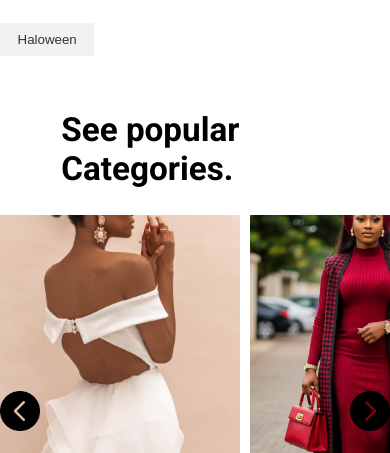
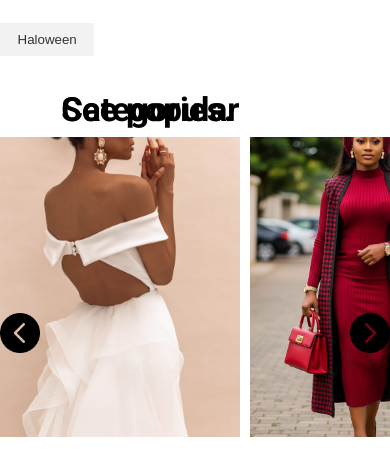
Before and after one commit to Tenagabriel/closet-test7, a plain HTML site: page index.html in a window 390 px wide. Shown: the part 1682-2135 px from the top of the page. Drawn offline with Linux system fonts and the light colour scheme.

Commit message:
Add files via upload

```diff
--- a/styles/main.css
+++ b/styles/main.css
@@ -402,8 +402,9 @@ main {
   }
 
   .popular-category-text {
-    font-size: 1.75rem;
-    font-weight: 700;
+    font-size: 1.40rem;
+    font-weight: 600;
+    line-height: 0;
   }
 }
 
```
